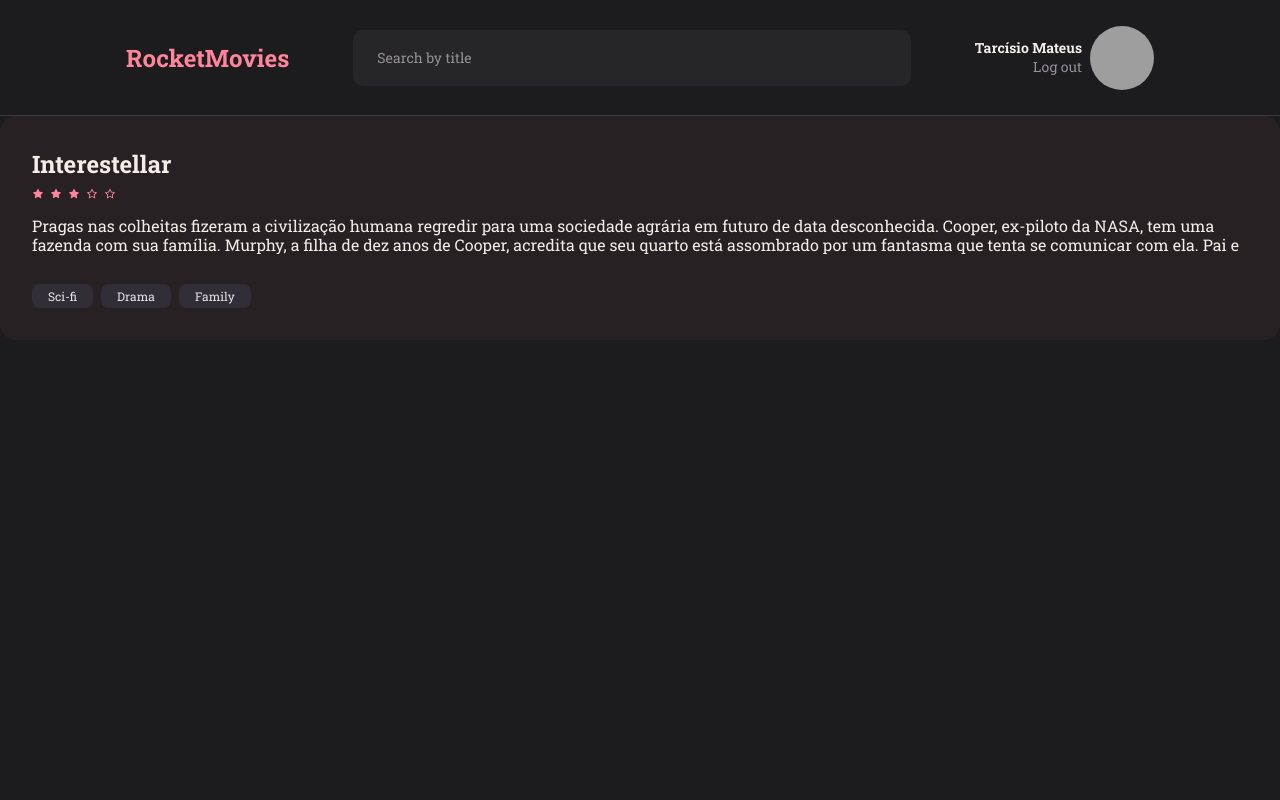
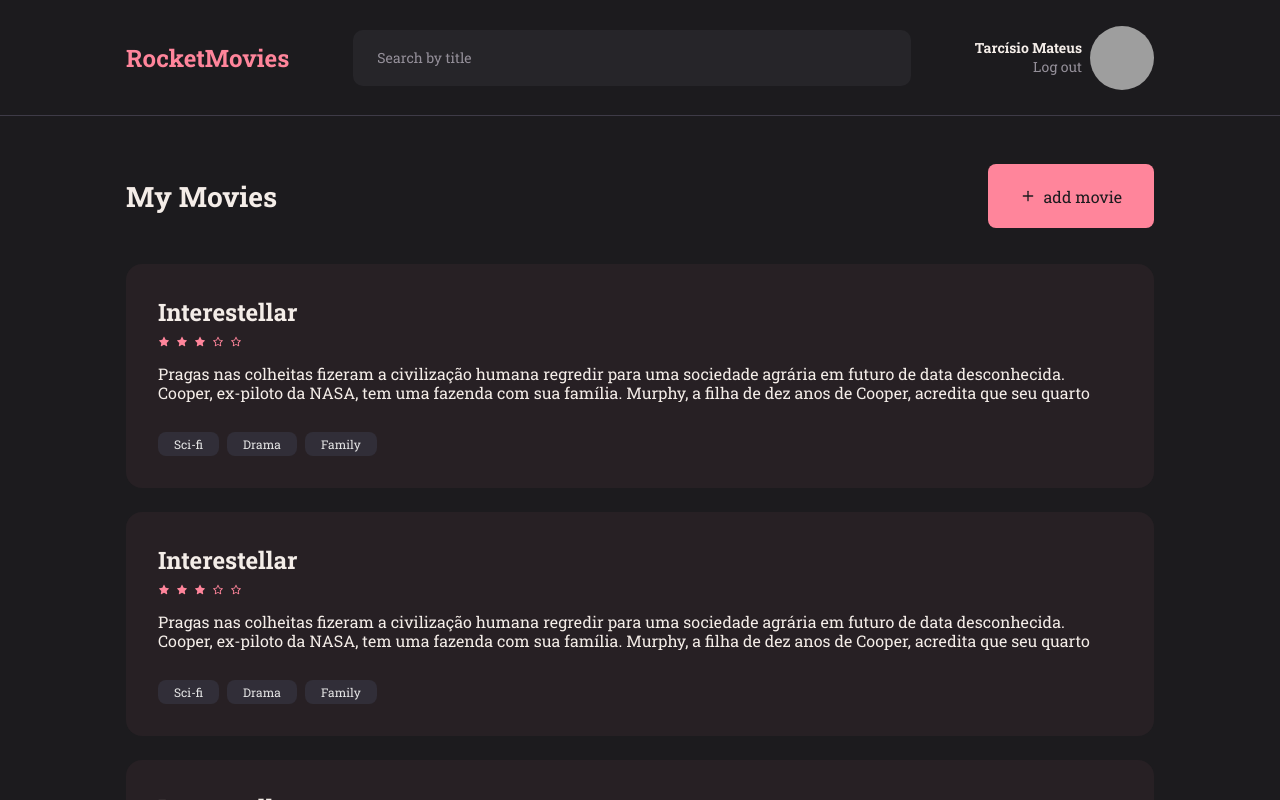
Before and after one commit to tarcisioMateus/Rocket-Movies, a React (Vite) app: page / in a window 1280 px wide. Built offline with nearby package versions, Linux system fonts and the light colour scheme; grey boxes are pictures that could not be loaded.

Commit message:
created components/Button

```diff
--- /dev/null
+++ b/src/components/Button/index.jsx
@@ -0,0 +1,10 @@
+import { Container } from "./styles"
+
+export function Button ({icon: Icon, title, ...rest}) {
+  return (
+    <Container {...rest}>
+      { Icon && <Icon/>}
+      {title}
+    </Container>
+  )
+}
--- /dev/null
+++ b/src/components/Button/styles.js
@@ -0,0 +1,16 @@
+import styled from 'styled-components'
+
+export const Container = styled.button`
+  display: flex;
+  align-items: center;
+  padding: 3.2rem;
+  gap: 0.8rem;
+
+  height: 4.8rem;
+  border-radius: 0.8rem;
+  border: none;
+  background-color: ${ ({theme}) => theme.COLORS.PINK };
+
+  font-size: 1.6rem;
+  color: ${ ({theme}) => theme.COLORS.BACKGROUND_800 };
+`
--- a/src/components/Card/styles.js
+++ b/src/components/Card/styles.js
@@ -4,6 +4,8 @@ export const Container = styled.div`
   background-color: ${ ({theme}) => theme.COLORS.PINKTRANSPARANT};
   padding: 3.2rem;
   border-radius: 1.6rem;
+
+  cursor: pointer;
 
   >h2 {
     font-size: 2.4rem;
--- a/src/components/Header/styles.js
+++ b/src/components/Header/styles.js
@@ -1,6 +1,8 @@
 import styled from "styled-components"
 
 export const Container = styled.header`
+  grid-area: header;
+
   display: flex;
   align-items: center;
   gap: 6.4rem;
@@ -13,7 +15,7 @@ export const Container = styled.header`
   >h1 {
     font-size: 2.4rem;
     line-height: 3.2rem;
-    color: ${ ({theme}) => theme.COLORS.PINK}
+    color: ${ ({theme}) => theme.COLORS.PINK};
   }
 `
 
--- a/src/pages/Home/index.jsx
+++ b/src/pages/Home/index.jsx
@@ -1,12 +1,23 @@
+import { FiPlus } from 'react-icons/fi'
+
 import { Header } from "../../components/Header"
+import { Button } from "../../components/Button"
+import { Card } from "../../components/Card"
 
-import { Container } from "./styles"
-import { Card } from "../../components/Card"
+import { Container, Add, Content } from "./styles"
 
 export function Home () {
   return (
     <Container>
       <Header/>
+
+      <Add>
+        <h1>My Movies</h1>
+        <Button icon={FiPlus} title='add movie'/>
+      </Add>
+
+      <Content>
+
         <Card title='Interestellar'
           description='Pragas nas colheitas fizeram a civilização humana regredir para uma sociedade
           agrária em futuro de data desconhecida. Cooper, ex-piloto da NASA, tem uma fazenda com sua
@@ -17,6 +28,31 @@ export function Home () {
             secreta da NASA liderada pelo professor John Brand. O cientista revela que um buraco de
             minhoca foi aberto perto de Saturno e que ele leva a planetas que podem oferecer condições'
           tags={[{title: 'Sci-fi', id: 1}, {title: 'Drama', id: 2}, {title: 'Family', id: 3}]} stars={[1,1,1,0,0]}/>
+
+        <Card title='Interestellar'
+          description='Pragas nas colheitas fizeram a civilização humana regredir para uma sociedade
+          agrária em futuro de data desconhecida. Cooper, ex-piloto da NASA, tem uma fazenda com sua
+            família. Murphy, a filha de dez anos de Cooper, acredita que seu quarto está assombrado
+            por um fantasma que tenta se comunicar com ela. Pai e filha descobrem que o "fantasma"
+            é uma inteligência desconhecida que está enviando mensagens codificadas através de
+            radiação gravitacional, deixando coordenadas em binário que os levam até uma instalação
+            secreta da NASA liderada pelo professor John Brand. O cientista revela que um buraco de
+            minhoca foi aberto perto de Saturno e que ele leva a planetas que podem oferecer condições'
+          tags={[{title: 'Sci-fi', id: 1}, {title: 'Drama', id: 2}, {title: 'Family', id: 3}]} stars={[1,1,1,0,0]}/>
+
+        <Card title='Interestellar'
+          description='Pragas nas colheitas fizeram a civilização humana regredir para uma sociedade
+          agrária em futuro de data desconhecida. Cooper, ex-piloto da NASA, tem uma fazenda com sua
+            família. Murphy, a filha de dez anos de Cooper, acredita que seu quarto está assombrado
+            por um fantasma que tenta se comunicar com ela. Pai e filha descobrem que o "fantasma"
+            é uma inteligência desconhecida que está enviando mensagens codificadas através de
+            radiação gravitacional, deixando coordenadas em binário que os levam até uma instalação
+            secreta da NASA liderada pelo professor John Brand. O cientista revela que um buraco de
+            minhoca foi aberto perto de Saturno e que ele leva a planetas que podem oferecer condições'
+          tags={[{title: 'Sci-fi', id: 1}, {title: 'Drama', id: 2}, {title: 'Family', id: 3}]} stars={[1,1,1,0,0]}/>
+
+      </Content>
+
     </Container>
   )
 }
--- a/src/pages/Home/styles.js
+++ b/src/pages/Home/styles.js
@@ -1,5 +1,46 @@
 import styled from "styled-components"
 
 export const Container = styled.div`
+  width: 100%;
+  height: 100vh;
 
+  display: grid;
+  grid-template-areas: "header" "add" "content";
+  grid-template-rows: 11.6rem 13.2 auto;
 `
+
+export const Add = styled.div`
+  grid-area: add;
+
+  display: flex;
+  align-items: center;
+  justify-content: space-between;
+
+  padding: 4.8rem 12.6rem 3.6rem;
+`
+
+export const Content = styled.div`
+  grid-area: content;
+  overflow-y: auto;
+
+  display: flex;
+  flex-direction: column;
+  gap: 2.4rem;
+  padding: 0 12.6rem;
+  padding-bottom: 5.8rem;
+
+  &::-webkit-scrollbar {
+    width: 0.8rem;
+  }
+
+  &::-webkit-scrollbar-track {
+    color: transparent;
+  }
+
+  &::-webkit-scrollbar-thumb {
+
+    background-color: ${ ({theme}) => theme.COLORS.PINK};
+    border-radius: 0.8rem;
+    outline: none;
+  }
+`
```
Lines whose indentation alone changed are shown as unchanged.
